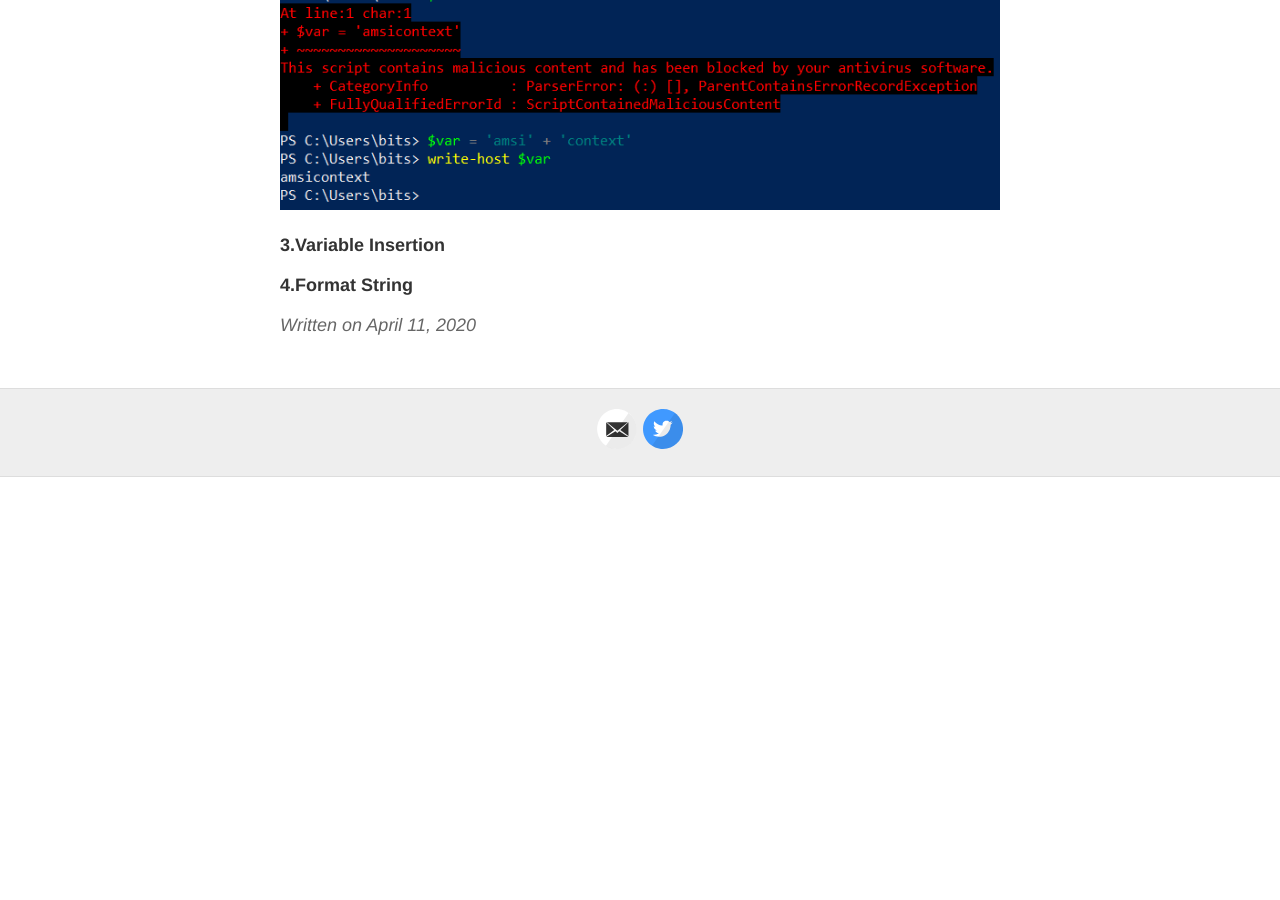
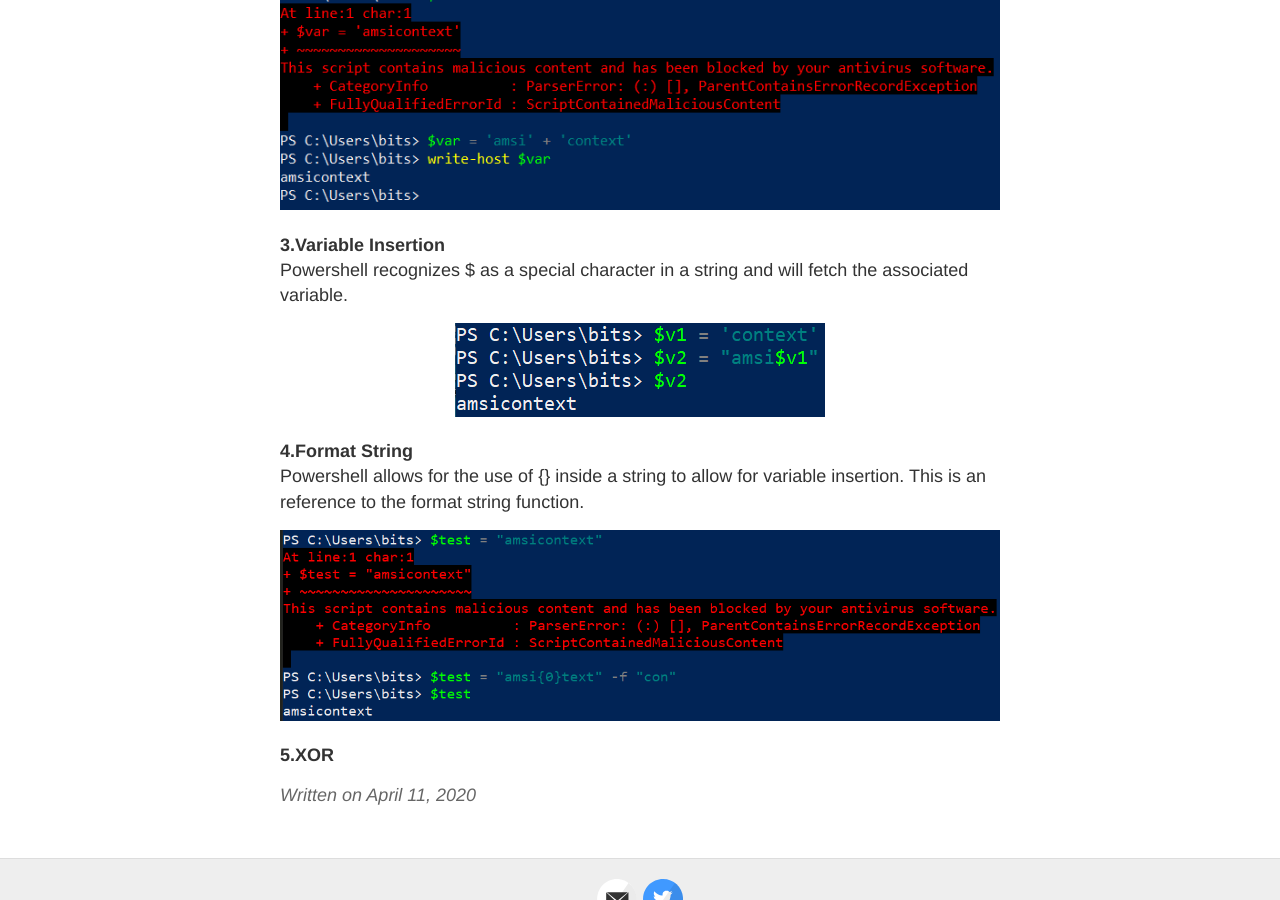
Before and after one commit to whmacmac/test, a Jekyll site: the page built from _posts/2020-04-11-RedTeam-Exercises-with-OpenSource-Tools.md, in a window 1280 px wide and 900 px high, scrolled down 5618 px. Built offline with Jekyll 4.4.1, drawn with Linux system fonts in a browser that asks for light colours; before the commit the page ends 6095 px from its top, so only the background shows below that.

Commit message:
Update 2020-04-11-RedTeam-Exercises-with-OpenSource-Tools.md

```diff
--- a/_posts/2020-04-11-RedTeam-Exercises-with-OpenSource-Tools.md
+++ b/_posts/2020-04-11-RedTeam-Exercises-with-OpenSource-Tools.md
@@ -141,6 +141,18 @@ AMSI is still heavily dependent upon signatures, however simple concatenation ca
 
 
 <b>3.Variable Insertion</b><br/>
+Powershell recognizes $ as a special character in a string and will fetch the associated variable.
+<div>
+<center><img src="/images/2020-04-11-RedTeam-Exercises-with-OpenSource-Tools/insertion.png">
+ </center>
+</div>
+
+<b>4.Format String</b><br/>
+Powershell allows for the use of {} inside a string to allow for variable insertion. This is an reference to the format string function.
+<div>
+<center><img src="/images/2020-04-11-RedTeam-Exercises-with-OpenSource-Tools/formatstring.png">
+ </center>
+</div>
 
 
-<b>4.Format String</b><br/>
+<b>5.XOR</b><br/>
```
